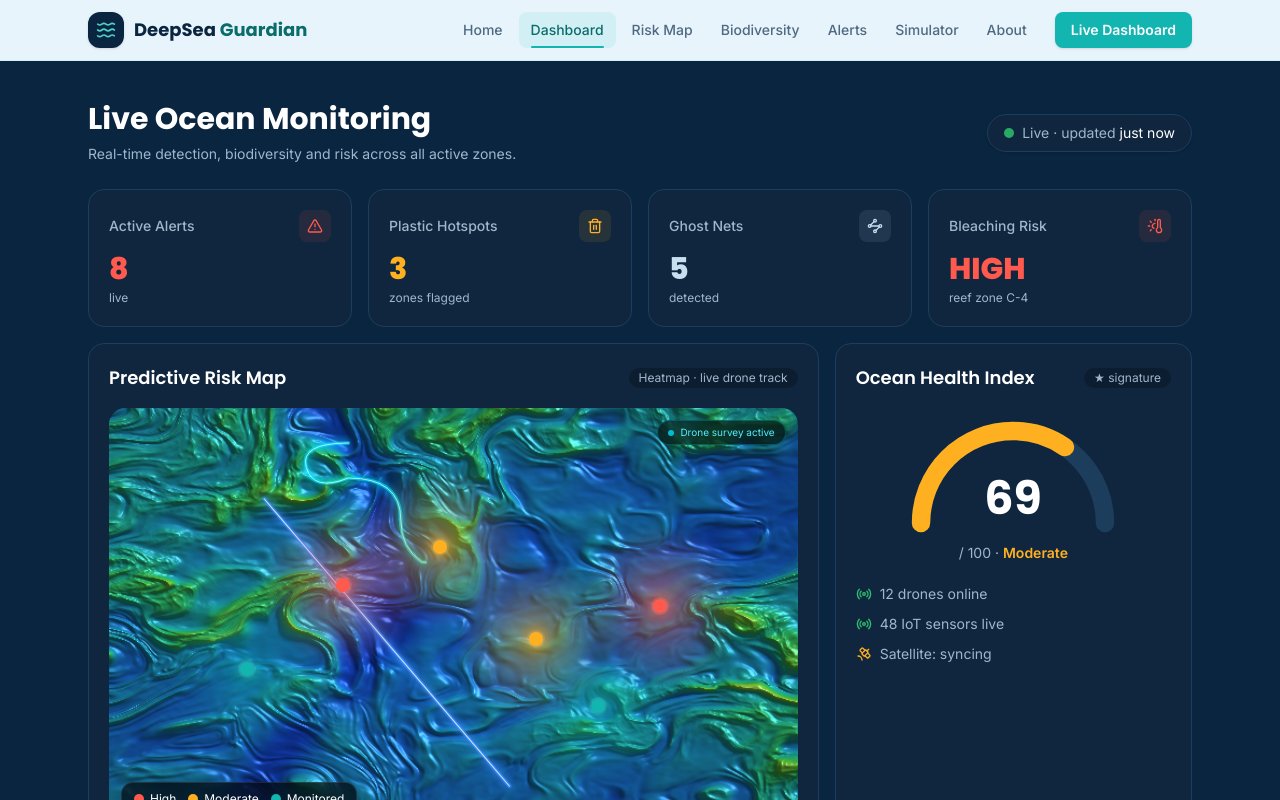
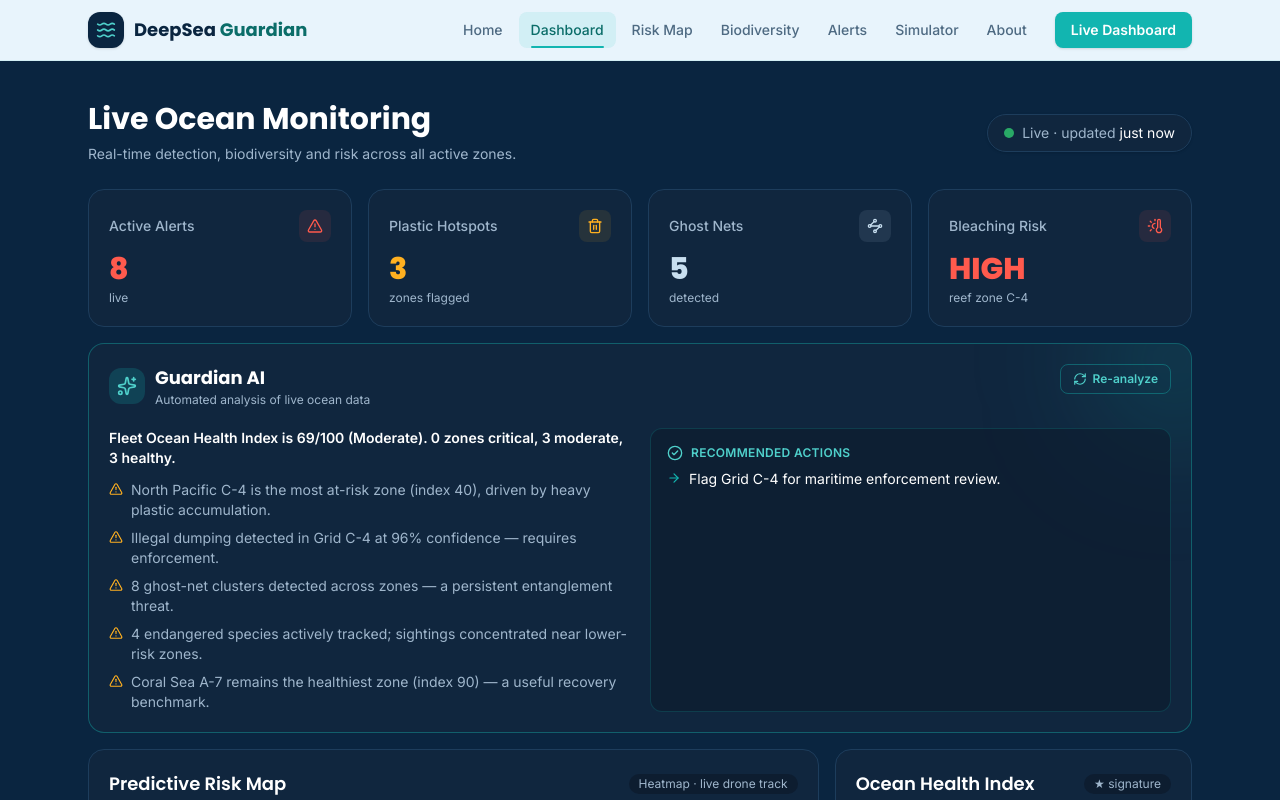
Before and after one commit to dronadri2007/Deepsea-Guardian, a React (Vite) app: page /dashboard in a window 1280 px wide. Shown: the top 800 px of the page. Built offline with nearby package versions, Linux system fonts and the light colour scheme.

Commit message:
feat: Guardian AI insights panel - live reasoning over ocean data

```diff
--- /dev/null
+++ b/src/components/GuardianInsights.jsx
@@ -0,0 +1,124 @@
+import { useEffect, useState } from 'react'
+import { Sparkles, RefreshCw, AlertTriangle, CheckCircle2, ArrowRight } from 'lucide-react'
+import { zones, oceanHealthIndex, healthBand, fleetHealthIndex, detections, species } from '../data/mockData.js'
+
+// ── Derive plain-language findings + recommendations from the live data ──
+function dominantThreat(z) {
+  const opts = [
+    { key: 'plastic', v: z.plastic, phrase: 'heavy plastic accumulation', action: 'Dispatch a plastic-cleanup unit' },
+    { key: 'bleaching', v: z.bleaching, phrase: 'coral bleaching stress', action: 'Deploy thermal sensors and alert reef authorities' },
+    { key: 'ghostNets', v: Math.min(z.ghostNets, 3), phrase: 'ghost-net clusters', action: 'Schedule a net-retrieval operation' },
+    { key: 'risk', v: { low: 1, moderate: 2, high: 3 }[z.risk], phrase: 'elevated predicted risk', action: 'Increase drone survey frequency' },
+  ]
+  return opts.sort((a, b) => b.v - a.v)[0]
+}
+
+function analyze() {
+  const scored = zones.map((z) => ({ ...z, score: oceanHealthIndex(z), band: healthBand(oceanHealthIndex(z)).label }))
+  const critical = scored.filter((z) => z.score < 40)
+  const moderate = scored.filter((z) => z.score >= 40 && z.score < 70)
+  const good = scored.filter((z) => z.score >= 70)
+  const worst = [...scored].sort((a, b) => a.score - b.score)[0]
+  const best = [...scored].sort((a, b) => b.score - a.score)[0]
+  const dumping = detections.filter((d) => d.type.toLowerCase().includes('dumping'))
+  const ghostTotal = zones.reduce((s, z) => s + z.ghostNets, 0)
+  const endangered = species.filter((s) => s.status.includes('Endangered')).length
+
+  const band = healthBand(fleetHealthIndex).label
+  const summary = `Fleet Ocean Health Index is ${fleetHealthIndex}/100 (${band}). ${critical.length} zone${critical.length !== 1 ? 's' : ''} critical, ${moderate.length} moderate, ${good.length} healthy.`
+
+  const findings = []
+  const wt = dominantThreat(worst)
+  findings.push(`${worst.name} is the most at-risk zone (index ${worst.score}), driven by ${wt.phrase}.`)
+  if (dumping.length) findings.push(`Illegal dumping detected in Grid ${dumping[0].zone} at ${dumping[0].confidence}% confidence — requires enforcement.`)
+  if (ghostTotal) findings.push(`${ghostTotal} ghost-net clusters detected across zones — a persistent entanglement threat.`)
+  findings.push(`${endangered} endangered species actively tracked; sightings concentrated near lower-risk zones.`)
+  findings.push(`${best.name} remains the healthiest zone (index ${best.score}) — a useful recovery benchmark.`)
+
+  const recs = []
+  critical.forEach((z) => recs.push(`${z.id}: ${dominantThreat(z).action}.`))
+  if (dumping.length) recs.push(`Flag Grid ${dumping[0].zone} for maritime enforcement review.`)
+  if (!recs.length) recs.push('Maintain current monitoring cadence — no critical intervention required.')
+
+  return { summary, findings, recs: recs.slice(0, 3) }
+}
+
+export default function GuardianInsights() {
+  const [loading, setLoading] = useState(true)
+  const [data, setData] = useState(null)
+
+  function run() {
+    setLoading(true)
+    const t = setTimeout(() => {
+      setData(analyze())
+      setLoading(false)
+    }, 900)
+    return () => clearTimeout(t)
+  }
+
+  useEffect(() => run(), [])
+
+  return (
+    <div className="relative overflow-hidden rounded-2xl border border-teal/40 bg-panel p-5">
+      {/* accent glow */}
+      <div className="pointer-events-none absolute -right-16 -top-16 h-40 w-40 rounded-full bg-teal/20 blur-3xl" />
+
+      <div className="relative flex items-start justify-between gap-3">
+        <div className="flex items-center gap-2.5">
+          <span className="grid h-9 w-9 place-items-center rounded-xl bg-teal/20">
+            <Sparkles className="h-5 w-5 text-teallite" aria-hidden="true" />
+          </span>
+          <div>
+            <h2 className="font-head text-lg font-bold text-white">Guardian AI</h2>
+            <p className="text-xs text-textmut">Automated analysis of live ocean data</p>
+          </div>
+        </div>
+        <button
+          type="button"
+          onClick={run}
+          className="inline-flex items-center gap-1.5 rounded-lg border border-teal/40 px-3 py-1.5 text-xs font-semibold text-teallite transition-colors hover:bg-teal/10"
+        >
+          <RefreshCw className={`h-3.5 w-3.5 ${loading ? 'animate-spin' : ''}`} /> Re-analyze
+        </button>
+      </div>
+
+      {loading || !data ? (
+        <div className="relative mt-5 space-y-2" aria-live="polite">
+          <div className="flex items-center gap-2 text-sm text-teallite">
+            <span className="h-2 w-2 animate-pulse rounded-full bg-teallite" /> Analyzing sensor, drone &amp; detection data…
+          </div>
+          <div className="h-3 w-3/4 animate-pulse rounded bg-white/10" />
+          <div className="h-3 w-2/3 animate-pulse rounded bg-white/10" />
+          <div className="h-3 w-1/2 animate-pulse rounded bg-white/10" />
+        </div>
+      ) : (
+        <div className="relative mt-5 grid gap-5 md:grid-cols-2">
+          <div>
+            <p className="text-sm font-semibold text-white">{data.summary}</p>
+            <ul className="mt-3 space-y-2">
+              {data.findings.map((f, i) => (
+                <li key={i} className="flex gap-2 text-sm text-textmut">
+                  <AlertTriangle className="mt-0.5 h-3.5 w-3.5 shrink-0 text-warn" aria-hidden="true" />
+                  <span>{f}</span>
+                </li>
+              ))}
+            </ul>
+          </div>
+          <div className="rounded-xl border border-teal/20 bg-ink2/60 p-4">
+            <div className="mb-2 flex items-center gap-2 text-xs font-semibold uppercase tracking-wide text-teallite">
+              <CheckCircle2 className="h-4 w-4" /> Recommended actions
+            </div>
+            <ul className="space-y-2">
+              {data.recs.map((r, i) => (
+                <li key={i} className="flex gap-2 text-sm text-white">
+                  <ArrowRight className="mt-0.5 h-3.5 w-3.5 shrink-0 text-teal" aria-hidden="true" />
+                  <span>{r}</span>
+                </li>
+              ))}
+            </ul>
+          </div>
+        </div>
+      )}
+    </div>
+  )
+}
--- a/src/pages/Dashboard.jsx
+++ b/src/pages/Dashboard.jsx
@@ -4,6 +4,7 @@ import { AlertTriangle, Trash2, Waypoints, ThermometerSun, Radio, Satellite } fr
 import Seo from '../components/Seo.jsx'
 import OceanMap from '../components/OceanMap.jsx'
 import OceanHealthGauge from '../components/OceanHealthGauge.jsx'
+import GuardianInsights from '../components/GuardianInsights.jsx'
 import { kpis, detections, riskTrend, fleetHealthIndex, fleet } from '../data/mockData.js'
 
 const sevBorder = { critical: '#ff5a4d', warning: '#ffb020', info: '#2ec16e' }
@@ -88,6 +89,11 @@ export default function Dashboard() {
           <Kpi icon={Trash2}          label="Plastic Hotspots" value={kpis.plasticHotspots}  accent="#ffb020" note="zones flagged" />
           <Kpi icon={Waypoints}       label="Ghost Nets"       value={kpis.ghostNets}         accent="#c8dff0" note="detected" />
           <Kpi icon={ThermometerSun}  label="Bleaching Risk"   value={kpis.bleachingRisk}    accent="#ff5a4d" note="reef zone C-4" />
+        </div>
+
+        {/* ── Guardian AI insights ── */}
+        <div className="mt-4">
+          <GuardianInsights />
         </div>
 
         {/* ── Map + gauge ── */}
```
